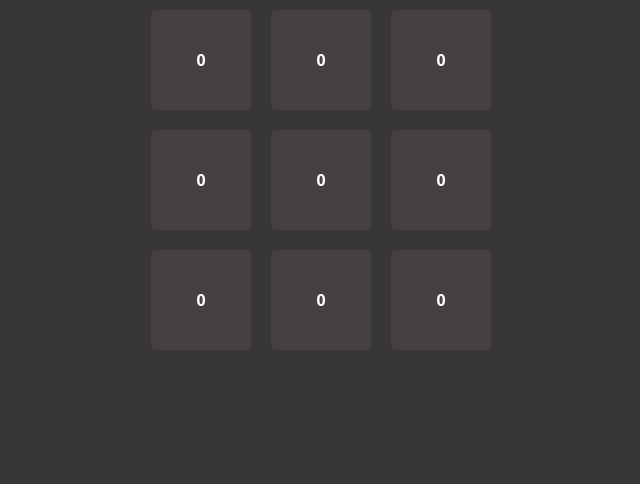
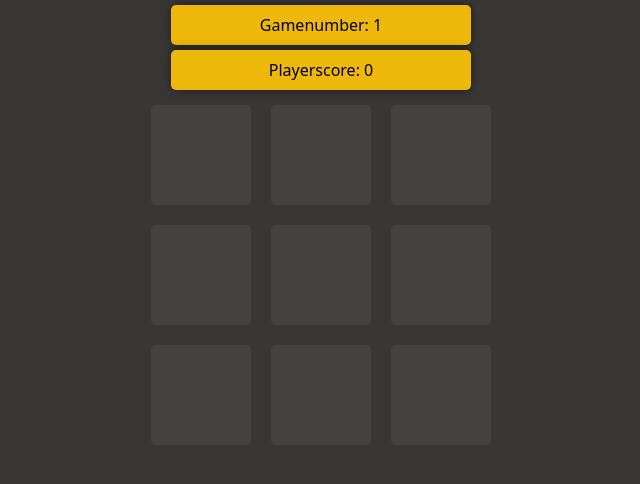
Before and after one commit to JBaaij/react-tic-tac-toe, a React (Create React App) app: page /game in a window 1280 px wide. Shown: the top 484 px of the page, without its empty margins (319-959 px from the left). Built offline with nearby package versions, Linux system fonts and the light colour scheme.

Commit message:
adding icons to grid

```diff
--- a/src/components/alert/Alert.css
+++ b/src/components/alert/Alert.css
@@ -11,7 +11,7 @@
 }
 
 .alert-content {
-    background-color: #fff;
+  background-color: rgb(10, 220, 210);
   padding: 20px;
   border-radius: 10px;
   box-shadow: 0px 0px 10px rgba(0, 0, 0, 0.5);
@@ -29,6 +29,7 @@
   border: none;
   border-radius: 5px;
   cursor: pointer;
+  background-color: rgb(164, 163, 160);
 }
 
 .alert-content button:hover {
--- a/src/components/game/GridItem.tsx
+++ b/src/components/game/GridItem.tsx
@@ -1,19 +1,40 @@
-import {GridCellValue, GridValue} from "../../helpers/grid/types";
-
+import { GridCellValue, GridValue } from '../../helpers/grid/types';
+import IconX from '../icons/IconX';
+import IconO from '../icons/IconO';
 interface GridItemProps {
   onClick: (value: GridCellValue) => void;
   value: GridCellValue;
 }
 
 const GridItem = (props: GridItemProps) => {
-    const {onClick, value} = props;
+  const { onClick, value } = props;
   // bovenstaande is hetzelfde als:
   // const onClick = props.onClick;
   // const value = props.value;
   // kan ook direct in de functie zelf:
   // const GridItem = ({onClick, value}: GridItemProps) => {
-    return <div style={{color: 'white', fontWeight: 'bold', userSelect: 'none', cursor: 'pointer'}} className="grid-item" onClick={() => {
+
+  let content: React.ReactNode =
+    value.value === 1 ? (
+      <IconX width={40} height={40} />
+    ) : value.value === 2 ? (
+      <IconO width={40} height={40} />
+    ) : null;
+
+  return (
+    <div
+      style={{
+        color: 'white',
+        fontWeight: 'bold',
+        userSelect: 'none',
+        cursor: 'pointer',
+      }}
+      className="grid-item"
+      onClick={() => {
         onClick(value);
-    }} >{value.value}</div>
-}
+      }}>
+      {content}
+    </div>
+  );
+};
 export default GridItem;
--- /dev/null
+++ b/src/components/icons/CountBox.tsx
@@ -0,0 +1,22 @@
+import React from 'react';
+import PropTypes from 'prop-types';
+import './Label.css';
+
+interface CountBoxProps {
+  labelText: string;
+}
+const CountBox = ({ labelText }: CountBoxProps) => {
+  return (
+    <div className="label-box">
+      <div className="label-content">
+        <p>{labelText}</p>
+      </div>
+    </div>
+  );
+};
+
+CountBox.propTypes = {
+  labelText: PropTypes.string.isRequired,
+};
+
+export default CountBox;
--- /dev/null
+++ b/src/components/icons/Label.css
@@ -0,0 +1,20 @@
+.label-box {
+  position: relative;
+  display: flex;
+  align-items: center;
+  justify-content: center;
+  background-color: rgba(16, 17, 16, 0.5); /* Semi-transparent background */
+  margin: 5px auto; /* Adjust the margin values (top and bottom) */
+  width: 280px;
+  height: 20px;
+  padding: 10px; /* Increase padding for better spacing */
+  border-radius: 5px;
+  box-shadow: 0px 0px 10px rgba(0, 0, 0, 0.5);
+  text-align: center;
+  background: rgb(237, 184, 9);
+}
+
+.label-content {
+  font-weight: 500; /* Make the text bold */
+  font-size: 16px; /* Increase the font size as needed */
+}
--- /dev/null
+++ b/src/components/icons/Label.tsx
@@ -0,0 +1,22 @@
+import React from 'react';
+import PropTypes from 'prop-types';
+import './Label.css';
+
+interface LabelBoxProps {
+  labelText: string;
+}
+const LabelBox = ({ labelText }: LabelBoxProps) => {
+  return (
+    <div className="label-box">
+      <div className="label-content">
+        <p>{labelText}</p>
+      </div>
+    </div>
+  );
+};
+
+LabelBox.propTypes = {
+  labelText: PropTypes.string.isRequired,
+};
+
+export default LabelBox;
--- a/src/pages/GameScreen.tsx
+++ b/src/pages/GameScreen.tsx
@@ -13,6 +13,7 @@ import { GridCellValue } from '../helpers/grid/types';
 import Alert from '../components/alert/Alert';
 import Alert2 from '../components/alert/Alert2';
 import { AppStateContext } from '../AppStateContext';
+import CountBox from '../components/icons/CountBox';
 
 const GameScreen = () => {
   const [grid, setGrid] = useState(createGrid({ size: 3 }));
@@ -21,6 +22,9 @@ const GameScreen = () => {
   const [isDraw, setIsDraw] = useState(false);
   const appState = useContext(AppStateContext);
   const [turnNumber, setTurnNumber] = useState(1);
+  const [gameNumber, setGameNumber] = useState(1);
+  const [dummy, setDummy] = useState(false);
+  const [playerScore, setPlayerScore] = useState(0);
   const isYourTurn = useCallback(
     (player: 1 | 2 | null) => {
       return player === appState.selectedChoice;
@@ -106,7 +110,9 @@ const GameScreen = () => {
     doRandomMove(grid);
   };
 
-  const switchPlayer = () => setPlayer(togglePlayer(player));
+  const switchPlayer = () => {
+    setPlayer(togglePlayer(player));
+  };
 
   const onGridItemClick = (value: GridCellValue) => {
     if (isYourTurn(player)) doPlayerMove(value);
@@ -129,22 +135,32 @@ const GameScreen = () => {
   useEffect(() => {
     const isTicTacToe = checkIsTicTacToe(grid, player);
     if (isTicTacToe) {
+      if (player === appState.selectedChoice) {
+        setPlayerScore(playerScore + 2);
+      }
+      setGameNumber(gameNumber + 1);
       setIsTicTacToe(true);
       return;
     }
-    if (turnNumber === 9) {
+    if (turnNumber === grid.length * grid.length) {
+      setPlayerScore(playerScore + 1);
+      setGameNumber(gameNumber + 1);
+      switchPlayer();
       setIsDraw(true);
     }
     if (!isEmpty(grid)) {
       switchPlayer();
       setTurnNumber(turnNumber + 1);
-      console.log(turnNumber);
     }
   }, [grid]);
 
   useEffect(() => {
-    if (!isYourTurn(player)) {
+    if (!isYourTurn(player) && !dummy) {
       doCPUMove(grid);
+    }
+    if (!isYourTurn(player) && dummy) {
+      setDummy(false);
+      switchPlayer();
     }
   }, [player]);
 
@@ -152,12 +168,18 @@ const GameScreen = () => {
     setTurnNumber(1);
     setIsDraw(false);
     setGrid(createGrid({ size: 3 }));
-    setPlayer(1);
-    if (!isYourTurn(player)) doCPUMove(grid);
+    setPlayer(appState.selectedChoice);
+    if (!isYourTurn(player)) {
+      setDummy(true);
+      doCPUMove(grid);
+    }
     setIsTicTacToe(false);
   }, []);
-
+  // <IconX width={22} height={22} />
   return (
+    <div>
+      <CountBox labelText={`Gamenumber: ${gameNumber}`} />
+      <CountBox labelText={`Playerscore: ${playerScore}`} />
       <div className="contgrid">
         {grid.map((row, rowIndex) => {
           return row.map((cell, cellIndex) => {
@@ -178,6 +200,7 @@ const GameScreen = () => {
         {isTicTacToe && <Alert name={player.toString()} okOnClick={onReset} />}
         {isDraw && <Alert2 okOnClick={onReset} />}
       </div>
+    </div>
   );
 };
 
--- a/src/pages/HighScoreScreen.css
+++ b/src/pages/HighScoreScreen.css
@@ -1,6 +1,6 @@
 .contgridl {
   display: grid;
-  grid-template-rows: repeat(15, 5vh);
+  grid-template-rows: repeat(10, 5vh);
   grid-template-columns: repeat(1, 5vh);
   justify-items: center;
   align-items: center;
--- a/src/pages/HighScoreScreen.tsx
+++ b/src/pages/HighScoreScreen.tsx
@@ -1,8 +1,8 @@
 import TitleComponent from '../components/TitleComponent';
 import './HighScoreScreen.css';
 import LabelButton from '../components/LabelButton';
-import {useNavigate} from "react-router-dom";
-
+import { useNavigate } from 'react-router-dom';
+import LabelBox from '../components/icons/Label';
 const HighScoreScreen = () => {
   const navigate = useNavigate();
   const onNavigateGoToStartScreen = () => {
@@ -12,17 +12,11 @@ const HighScoreScreen = () => {
   return (
     <div>
       <TitleComponent title={'High scores screen'} />
+      <LabelBox labelText="High Scores" />
+      <LabelBox labelText="Win: 2 points - - Draw: 1 point" />
+      <LabelBox labelText="Ranking - - Name - - Points" />
 
       <div id="highscore3" className="contgridl">
-        <div className="gridl-item-yellow gridl-item">
-          High Scores
-        </div>
-        <div className="gridl-item-blue gridl-item">
-          Ranking - - Name - - Points
-        </div>
-        <div className="gridl-item-blue gridl-item">
-          Win: 2 points - - Draw: 1 point
-        </div>
         <div id="gridl1" className="gridl-item"></div>
         <div id="gridl2" className="gridl-item"></div>
         <div id="gridl3" className="gridl-item"></div>
```
Lines whose indentation alone changed are shown as unchanged.
